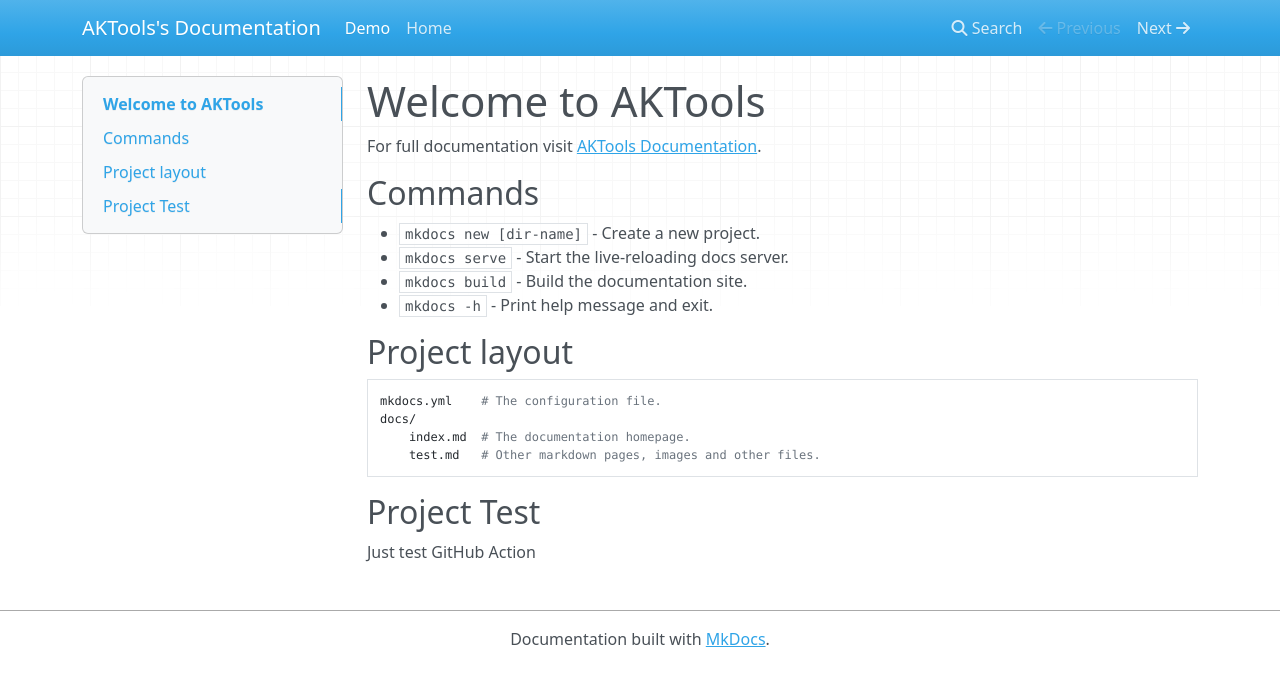
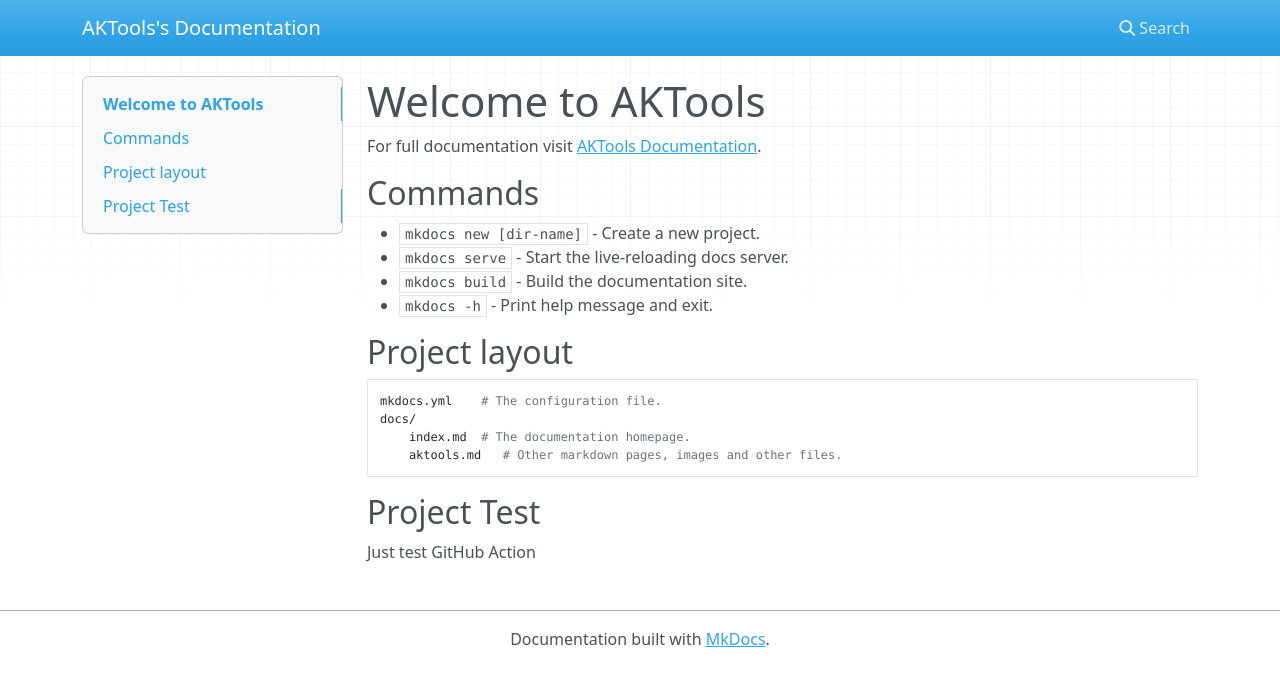
Before and after one commit to akfamily/aktools, an MkDocs documentation site: the page built from docs/index.md, in a window 1280 px wide. Shown: the top 686 px of the page. Built offline with MkDocs 1.6.1, drawn with Linux system fonts in a browser that asks for light colours; nearby versions of some CDN libraries.

Commit message:
docs(docs): docs
docs

```diff
--- a/docs/index.md
+++ b/docs/index.md
@@ -14,7 +14,7 @@
     mkdocs.yml    # The configuration file.
     docs/
         index.md  # The documentation homepage.
-        test.md   # Other markdown pages, images and other files.
+        aktools.md   # Other markdown pages, images and other files.
 
 ## Project Test
 
--- a/mkdocs.yml
+++ b/mkdocs.yml
@@ -1,4 +1,3 @@
 site_name: AKTools's Documentation
 nav:
-    - Demo: index.md
     - Home: aktools.md
```
